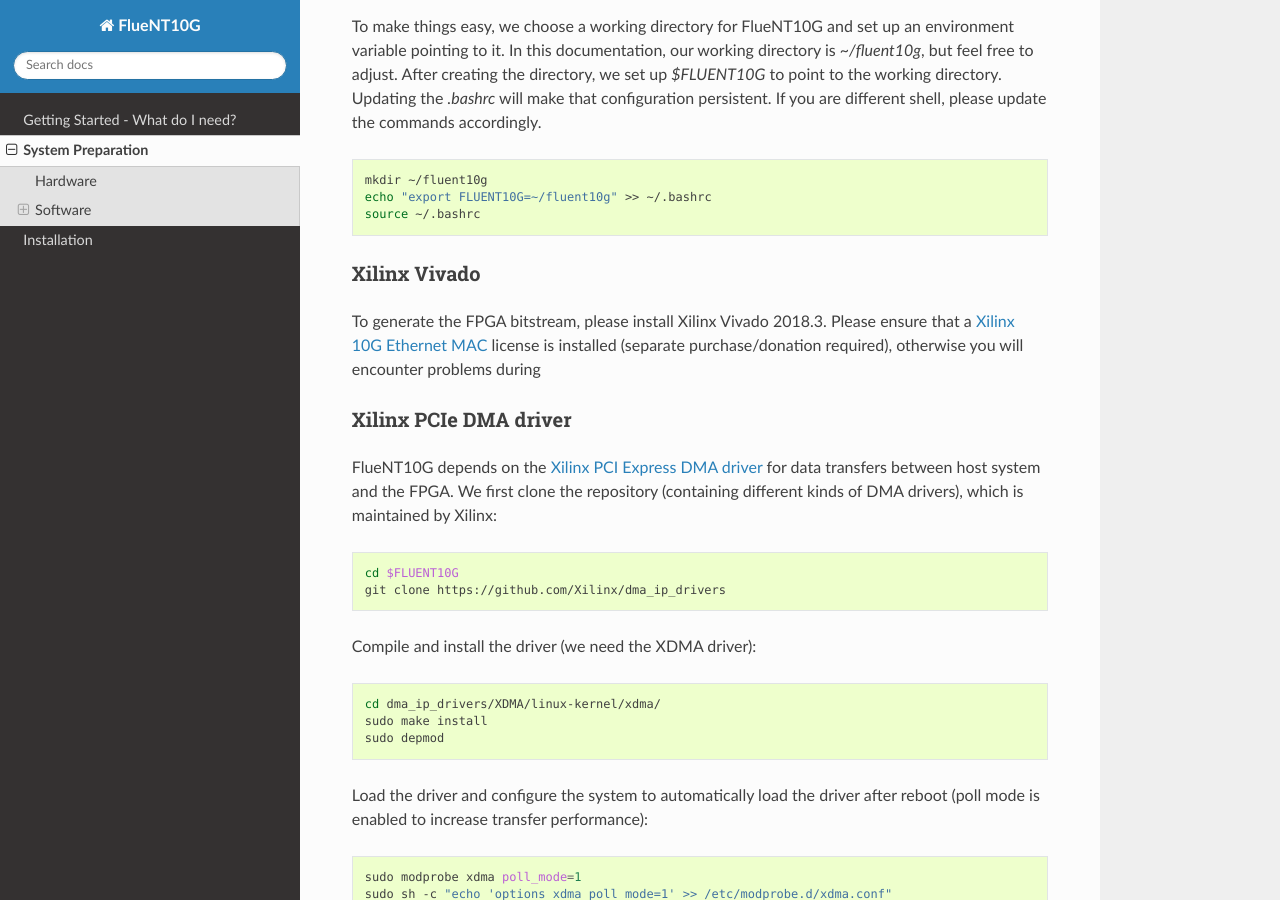
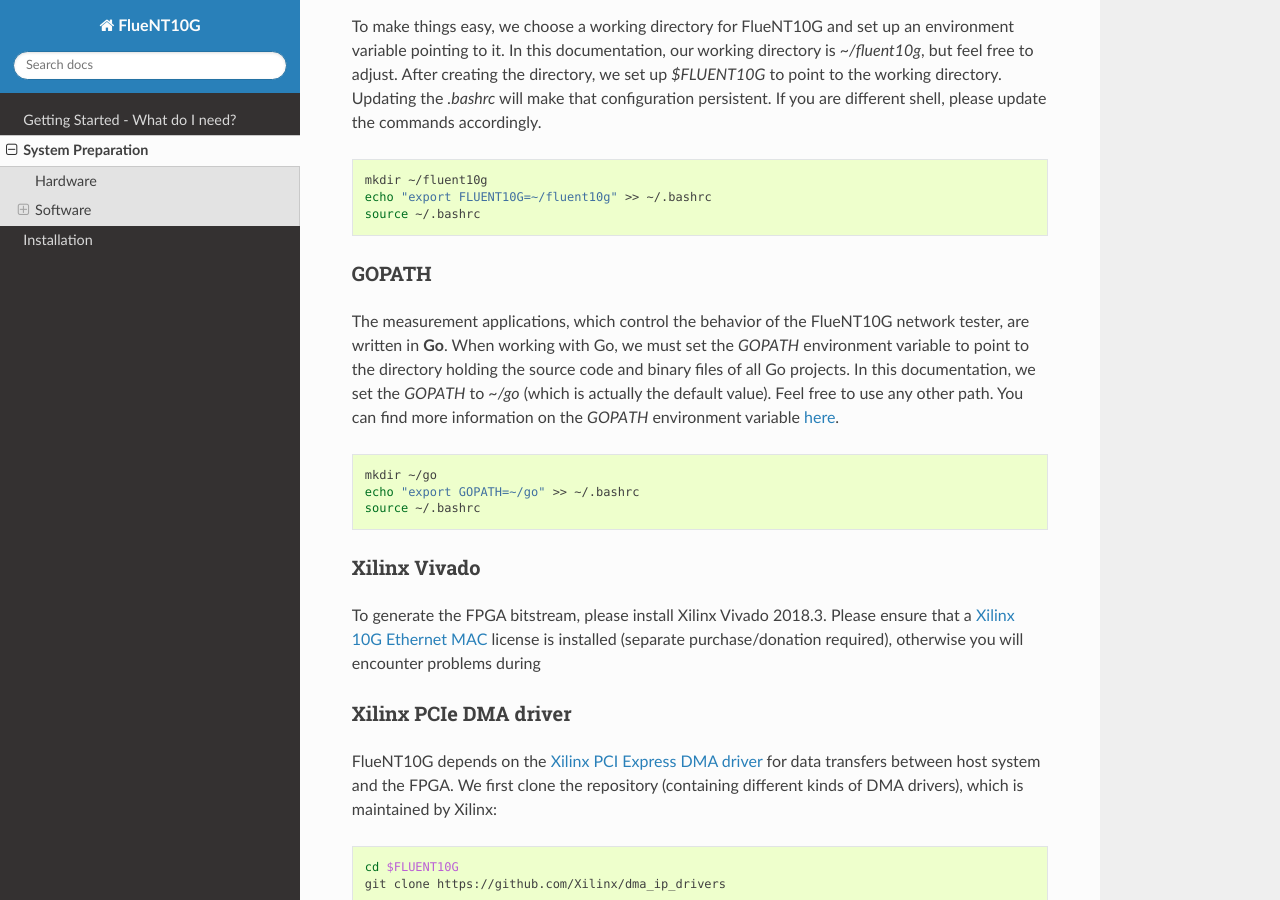
Before and after one commit to aoeldemann/fluent10g, a Sphinx documentation site: the page built from docs/preparation.rst, in a window 1280 px wide and 900 px high, scrolled down 654 px. Built offline with Sphinx 7.4.7 and the Read the Docs theme 2.0.0, drawn with Linux system fonts in a browser that asks for light colours.

Commit message:
doc: added GOPATH configuration

```diff
--- a/docs/preparation.rst
+++ b/docs/preparation.rst
@@ -38,6 +38,22 @@
 
     mkdir ~/fluent10g
     echo "export FLUENT10G=~/fluent10g" >> ~/.bashrc
+    source ~/.bashrc
+
+GOPATH
+------
+The measurement applications, which control the behavior of the FlueNT10G
+network tester, are written in **Go**. When working with Go, we must set the
+`GOPATH` environment variable to point to the directory holding the source code
+and binary files of all Go projects. In this documentation, we set the `GOPATH`
+to `~/go` (which is actually the default value). Feel free to use any other
+path. You can find more information on the `GOPATH` environment variable
+`here`__.
+
+.. code-block:: bash
+
+    mkdir ~/go
+    echo "export GOPATH=~/go" >> ~/.bashrc
     source ~/.bashrc
 
 Xilinx Vivado
@@ -101,3 +117,5 @@
 .. _Xilinx PCI Express DMA driver:
     https://github.com/Xilinx/dma_ip_drivers/tree/master/XDMA/linux-kernel
 .. _ZeroMQ: http://zeromq.org
+.. _GoPATH: https://github.com/golang/go/wiki/GOPATH
+__ GOPATH
```
